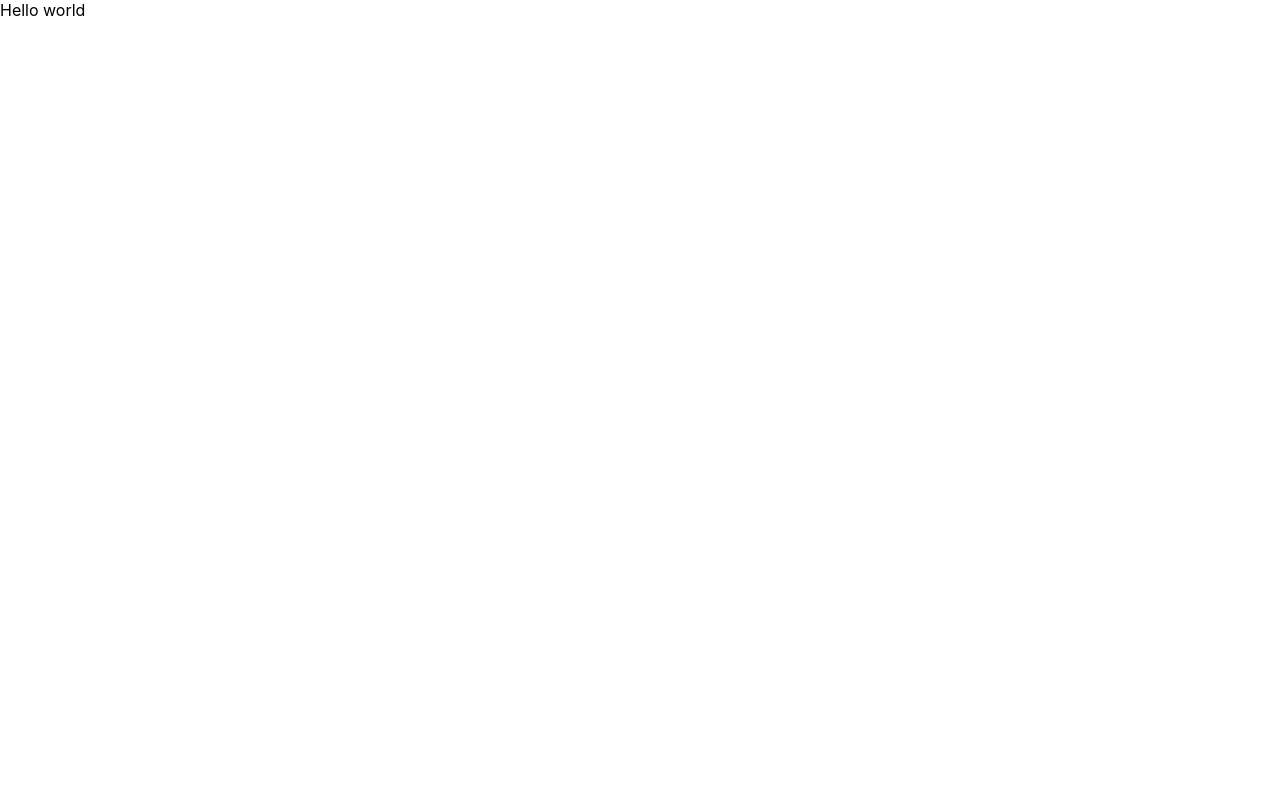
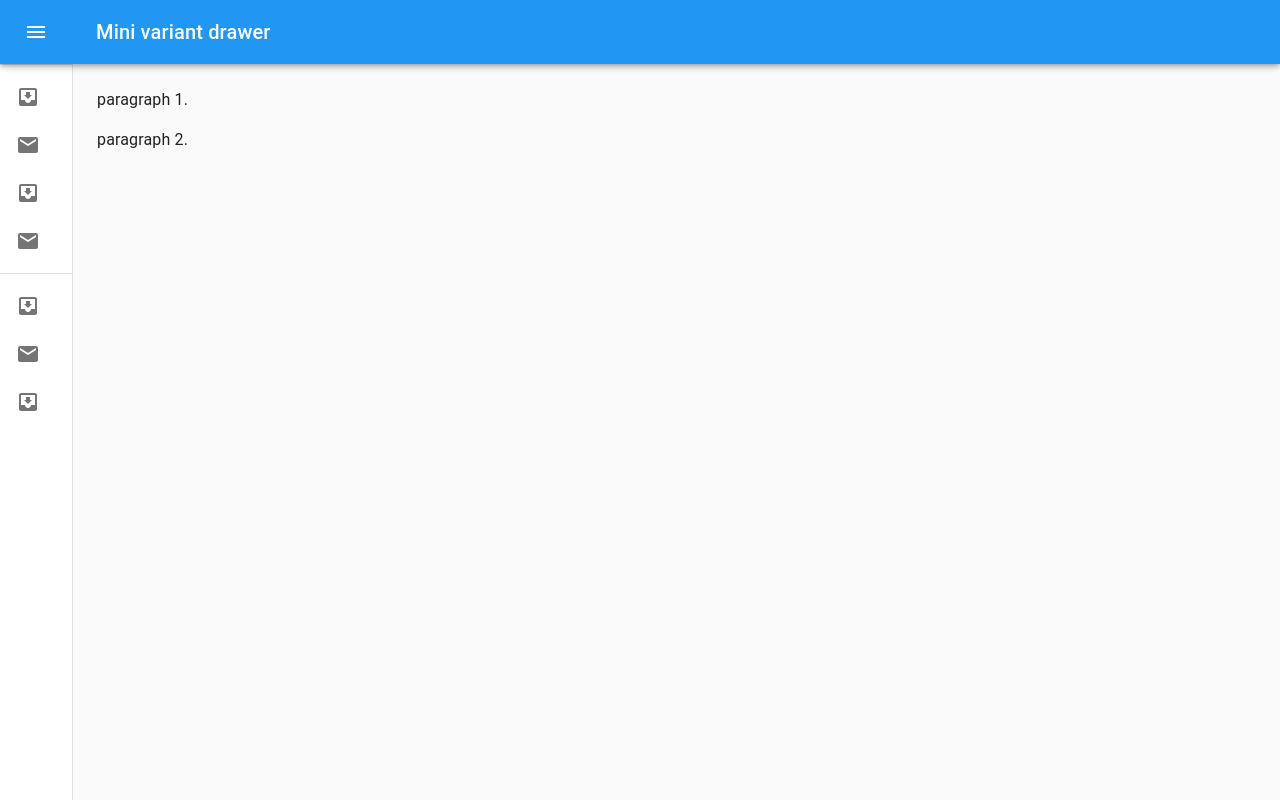
Before and after one commit to NguyenHoaiPhuong/warehouse, a React (Create React App) app in the folder client/: page / in a window 1280 px wide. Built offline with nearby package versions, Linux system fonts and the light colour scheme.

Commit message:
Add navigation bar

```diff
--- a/client/package.json
+++ b/client/package.json
@@ -4,12 +4,13 @@
   "private": true,
   "dependencies": {
     "@material-ui/core": "^4.4.3",
+    "@material-ui/icons": "^4.4.3",
     "@types/jest": "24.0.18",
     "@types/node": "12.7.7",
     "@types/react": "16.9.3",
     "@types/react-dom": "16.9.1",
+    "@types/react-redux": "^7.1.3",
     "@types/react-router-dom": "^5.1.0",
-    "@types/react-redux": "^7.1.3",
     "@types/redux": "^3.6.0",
     "immutable": "^4.0.0-rc.12",
     "react": "^16.9.0",
--- a/client/src/components/App.tsx
+++ b/client/src/components/App.tsx
@@ -5,6 +5,7 @@ import { createMuiTheme, MuiThemeProvider } from '@material-ui/core';
 import { pink, blue } from '@material-ui/core/colors';
 import './App.css';
 import { store } from '../store/store';
+import NavigationBar from './NavigationBar/AppBar'
 
 const theme = createMuiTheme({
   palette: {
@@ -19,7 +20,7 @@ class App extends Component {
       <Provider store={store}>
         <Router>
           <MuiThemeProvider theme={theme}>
-            Hello world
+            <NavigationBar />
           </MuiThemeProvider>
         </Router>
       </Provider>
--- /dev/null
+++ b/client/src/components/NavigationBar/AppBar.tsx
@@ -0,0 +1,147 @@
+import * as React from 'react';
+import clsx from 'clsx';
+import Drawer from '@material-ui/core/Drawer';
+import AppBar from '@material-ui/core/AppBar';
+import Toolbar from '@material-ui/core/Toolbar';
+import List from '@material-ui/core/List';
+import CssBaseline from '@material-ui/core/CssBaseline';
+import Typography from '@material-ui/core/Typography';
+import Divider from '@material-ui/core/Divider';
+import IconButton from '@material-ui/core/IconButton';
+import MenuIcon from '@material-ui/icons/Menu';
+import ChevronLeftIcon from '@material-ui/icons/ChevronLeft';
+import ChevronRightIcon from '@material-ui/icons/ChevronRight';
+import MailIcon from '@material-ui/icons/Mail';
+import InboxIcon from '@material-ui/icons/MoveToInbox';
+
+import ListItemIcon from '@material-ui/core/ListItemIcon';
+import ListItemText from '@material-ui/core/ListItemText';
+import ListItem from '@material-ui/core/ListItem';
+import { withStyles } from '@material-ui/core/styles';
+
+import { styles } from './styles'
+import { UserState } from '../../states/userState';
+import { Dispatch, bindActionCreators } from 'redux';
+import { login, UserAction } from '../../actions/userAction';
+import { connect } from 'react-redux';
+import { withRouter } from 'react-router';
+
+interface Props {
+  classes: any;
+  theme?: any;
+}
+
+interface States {
+  open: boolean
+}
+
+class MiniDrawer extends React.Component<Props, States> {
+  constructor(props: Props) {
+    super(props)
+
+    this.state = {
+      open: false
+    }
+
+    this.handleDrawerOpen = this.handleDrawerOpen.bind(this)
+    this.handleDrawerClose = this.handleDrawerClose.bind(this)
+  }
+
+  handleDrawerOpen(){
+    this.setState({
+      open: true
+    });
+  };
+
+  handleDrawerClose() {
+    this.setState({
+      open: false
+    });
+  };
+
+  render() {
+    const {classes, theme} = this.props
+    return (
+      <div className={classes.root}>
+        <CssBaseline />
+        <AppBar
+          position="fixed"
+          className={clsx(classes.appBar, {
+            [classes.appBarShift]: this.state.open,
+          })}
+        >
+          <Toolbar>
+            <IconButton
+              color="inherit"
+              aria-label="open drawer"
+              onClick={this.handleDrawerOpen}
+              edge="start"
+              className={clsx(classes.menuButton, {
+                [classes.hide]: this.state.open,
+              })}
+            >
+              <MenuIcon />
+            </IconButton>
+            <Typography variant="h6" noWrap>
+              Mini variant drawer
+            </Typography>
+          </Toolbar>
+        </AppBar>
+        <Drawer
+          variant="permanent"
+          className={clsx(classes.drawer, {
+            [classes.drawerOpen]: this.state.open,
+            [classes.drawerClose]: !this.state.open,
+          })}
+          classes={{
+            paper: clsx({
+              [classes.drawerOpen]: this.state.open,
+              [classes.drawerClose]: !this.state.open,
+            }),
+          }}
+          open={this.state.open}
+        >
+          <div className={classes.toolbar}>
+            <IconButton onClick={this.handleDrawerClose}>
+              {theme.direction === 'rtl' ? <ChevronRightIcon /> : <ChevronLeftIcon />}
+            </IconButton>
+          </div>
+          <Divider />
+          <List>
+            {['Inbox', 'Starred', 'Send email', 'Drafts'].map((text, index) => (
+              <ListItem button key={text}>
+                <ListItemIcon>{index % 2 === 0 ? <InboxIcon /> : <MailIcon />}</ListItemIcon>
+                <ListItemText primary={text} />
+              </ListItem>
+            ))}
+          </List>
+          <Divider />
+          <List>
+            {['All mail', 'Trash', 'Spam'].map((text, index) => (
+              <ListItem button key={text}>
+                <ListItemIcon>{index % 2 === 0 ? <InboxIcon /> : <MailIcon />}</ListItemIcon>
+                <ListItemText primary={text} />
+              </ListItem>
+            ))}
+          </List>
+        </Drawer>
+        <main className={classes.content}>
+          <div className={classes.toolbar} />
+          <Typography paragraph>
+            paragraph 1.
+          </Typography>
+          <Typography paragraph>
+            paragraph 2.
+          </Typography>
+        </main>
+      </div>
+    );
+  }
+}
+
+const mapStateToProps = (state: UserState) => ({
+  user: state,
+});
+
+
+export default withRouter(connect(mapStateToProps, {})(withStyles(styles as any, { withTheme: true })(MiniDrawer as any)) as any);
--- /dev/null
+++ b/client/src/components/NavigationBar/styles.ts
@@ -0,0 +1,64 @@
+import { Theme } from '@material-ui/core/styles';
+
+const drawerWidth = 240;
+
+export const styles = (theme: Theme) => ({
+    root: {
+      display: 'flex',
+    },
+    appBar: {
+      zIndex: theme.zIndex.drawer + 1,
+      transition: theme.transitions.create(['width', 'margin'], {
+        easing: theme.transitions.easing.sharp,
+        duration: theme.transitions.duration.leavingScreen,
+      }),
+    },
+    appBarShift: {
+      marginLeft: drawerWidth,
+      width: `calc(100% - ${drawerWidth}px)`,
+      transition: theme.transitions.create(['width', 'margin'], {
+        easing: theme.transitions.easing.sharp,
+        duration: theme.transitions.duration.enteringScreen,
+      }),
+    },
+    menuButton: {
+      marginRight: 36,
+    },
+    hide: {
+      display: 'none',
+    },
+    drawer: {
+      width: drawerWidth,
+      flexShrink: 0,
+      whiteSpace: 'nowrap',
+    },
+    drawerOpen: {
+      width: drawerWidth,
+      transition: theme.transitions.create('width', {
+        easing: theme.transitions.easing.sharp,
+        duration: theme.transitions.duration.enteringScreen,
+      }),
+    },
+    drawerClose: {
+      transition: theme.transitions.create('width', {
+        easing: theme.transitions.easing.sharp,
+        duration: theme.transitions.duration.leavingScreen,
+      }),
+      overflowX: 'hidden',
+      width: theme.spacing(7) + 1,
+      [theme.breakpoints.up('sm')]: {
+        width: theme.spacing(9) + 1,
+      },
+    },
+    toolbar: {
+      display: 'flex',
+      alignItems: 'center',
+      justifyContent: 'flex-end',
+      padding: theme.spacing(0, 1),
+      ...theme.mixins.toolbar,
+    },
+    content: {
+      flexGrow: 1,
+      padding: theme.spacing(3),
+    }
+})
```
